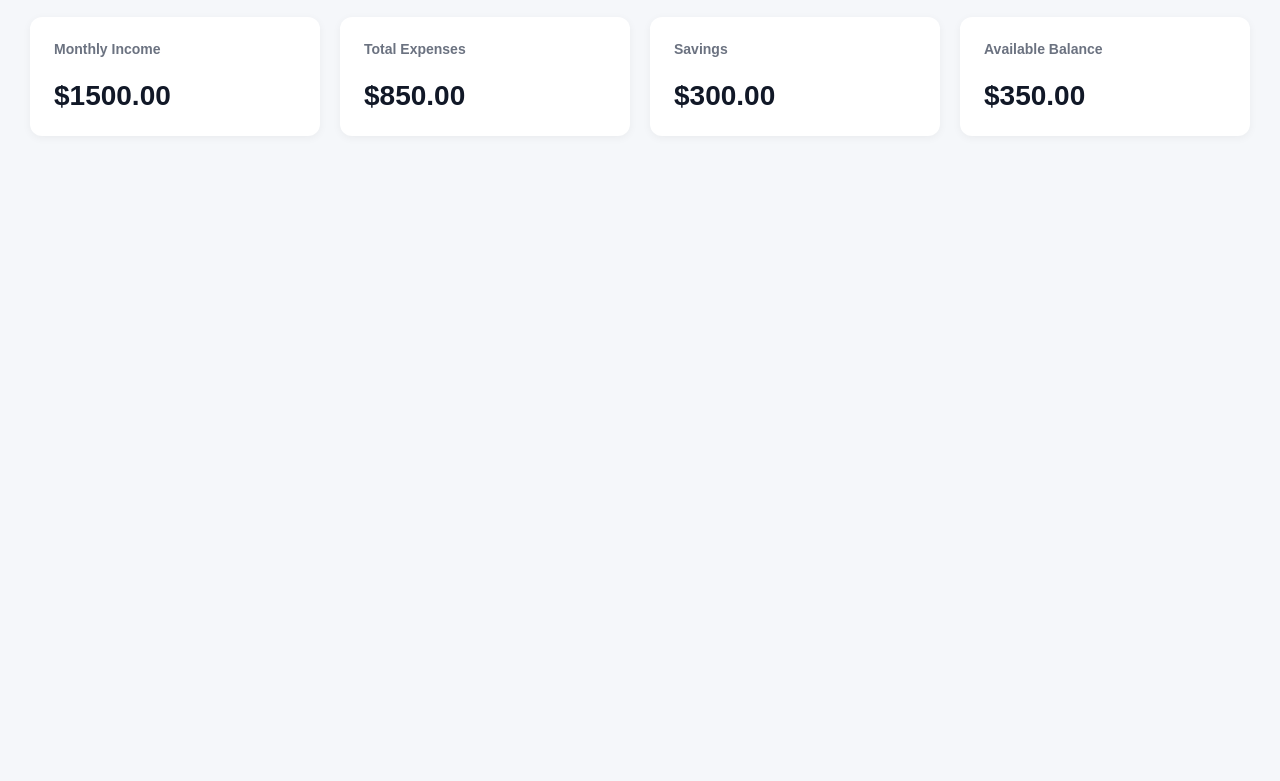
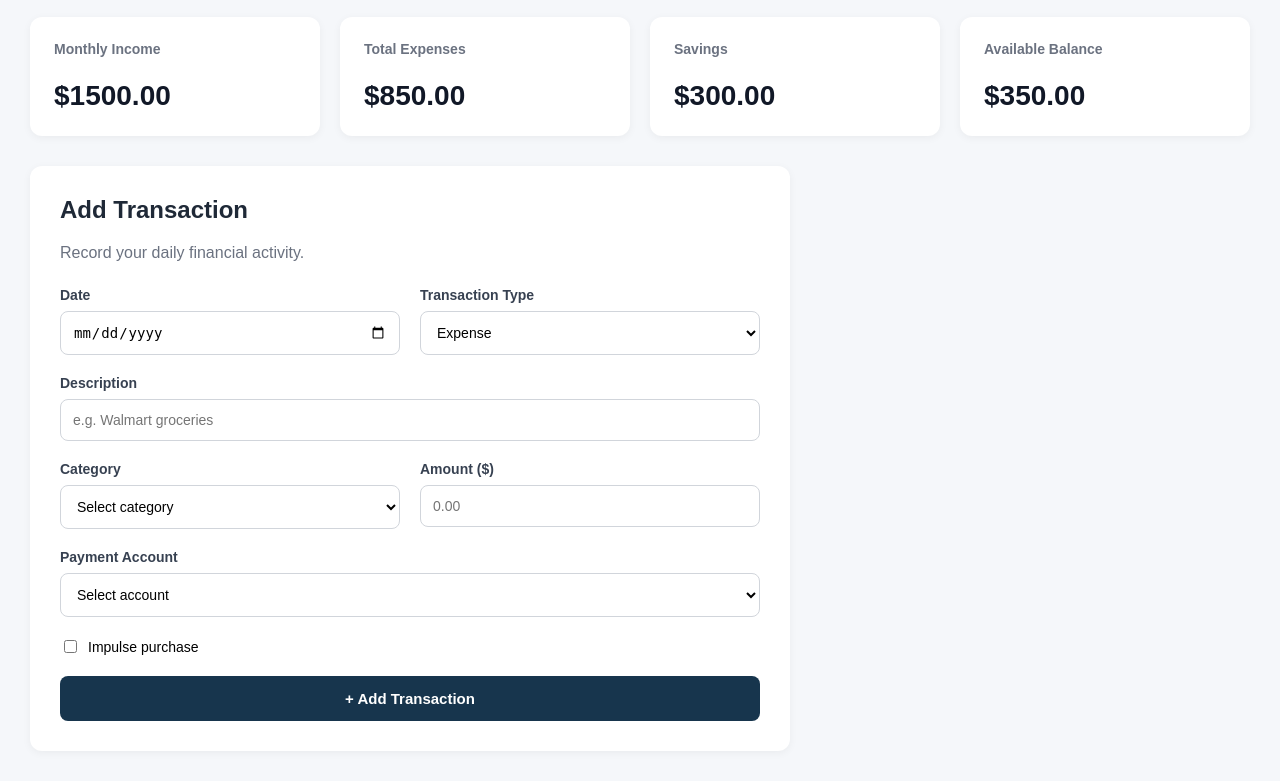
Before and after one commit to bibekshah47/finance-tracker, a Flask app: page / in a window 1280 px wide. Shown: the part 141-922 px from the top of the page. Before the commit the page ends 249 px from the top, so only its background shows below. Run offline with Flask 3, Linux system fonts and the light colour scheme.

Commit message:
Add transaction entry form

```diff
--- a/static/css/style.css
+++ b/static/css/style.css
@@ -47,3 +47,102 @@ h1 {
         grid-template-columns: 1fr;
     }
 }
+
+
+/* Transaction section */
+.transaction-section {
+    background-color: white;
+    padding: 30px;
+    border-radius: 12px;
+    margin-top: 30px;
+    max-width: 700px;
+    box-shadow: 0 2px 8px rgba(0, 0, 0, 0.05);
+}
+
+.transaction-section h2 {
+    color: #1f2937;
+    margin-top: 0;
+}
+
+.transaction-section p {
+    color: #6b7280;
+}
+
+/* Form layout */
+.transaction-form {
+    display: grid;
+    grid-template-columns: repeat(2, minmax(0, 1fr));
+    gap: 20px;
+    margin-top: 25px;
+}
+
+/* Individual form fields */
+.form-group {
+    display: flex;
+    flex-direction: column;
+    gap: 8px;
+}
+
+.form-group label {
+    font-size: 14px;
+    font-weight: 600;
+    color: #374151;
+}
+
+.form-group input,
+.form-group select {
+    width: 100%;
+    box-sizing: border-box;
+    padding: 12px;
+    border: 1px solid #d1d5db;
+    border-radius: 8px;
+    font-size: 14px;
+    background-color: white;
+}
+
+/* Input focus */
+.form-group input:focus,
+.form-group select:focus {
+    outline: 2px solid #0f766e;
+    outline-offset: 1px;
+}
+
+/* Full-width fields */
+.full-width {
+    grid-column: 1 / -1;
+}
+
+/* Impulse purchase checkbox */
+.checkbox-group {
+    display: flex;
+    align-items: center;
+    gap: 8px;
+    font-size: 14px;
+}
+
+/* Add Transaction button */
+.submit-btn {
+    background-color: #17354d;
+    color: white;
+    padding: 14px;
+    border: none;
+    border-radius: 8px;
+    font-size: 15px;
+    font-weight: 600;
+    cursor: pointer;
+}
+
+.submit-btn:hover {
+    background-color: #244b68;
+}
+
+/* Mobile responsive layout */
+@media (max-width: 600px) {
+    .transaction-form {
+        grid-template-columns: 1fr;
+    }
+
+    .transaction-section {
+        padding: 20px;
+    }
+}
--- a/templates/index.html
+++ b/templates/index.html
@@ -39,5 +39,93 @@
     </div>
 
 
+    <!-- Add Transaction Section -->
+    <section class="transaction-section">
+
+        <h2>Add Transaction</h2>
+        <p>Record your daily financial activity.</p>
+
+        <form class="transaction-form">
+
+            <div class="form-group">
+                <label for="date">Date</label>
+                <input type="date" id="date" name="date" required>
+            </div>
+
+            <div class="form-group">
+                <label for="type">Transaction Type</label>
+                <select id="type" name="type" required>
+                    <option value="Expense">Expense</option>
+                    <option value="Income">Income</option>
+                    <option value="Savings">Savings</option>
+                    <option value="Investment">Investment</option>
+                    <option value="Transfer">Transfer</option>
+                </select>
+            </div>
+
+            <div class="form-group full-width">
+                <label for="description">Description</label>
+                <input type="text" id="description"
+                    name="description"
+                    placeholder="e.g. Walmart groceries" required>
+            </div>
+
+            <div class="form-group">
+                <label for="category">Category</label>
+                <select id="category" name="category" required>
+                    <option value="">Select category</option>
+                    <option>Rent &amp; Utilities</option>
+                    <option>Groceries</option>
+                    <option>Eating Out</option>
+                    <option>Gas &amp; Transport</option>
+                    <option>Car &amp; Insurance</option>
+                    <option>Subscriptions</option>
+                    <option>Shopping</option>
+                    <option>Entertainment</option>
+                    <option>Education</option>
+                    <option>Health</option>
+                    <option>Job Pay</option>
+                    <option>Emergency Fund</option>
+                    <option>Other Savings</option>
+                    <option>Investments</option>
+                    <option>Other</option>
+                </select>
+            </div>
+
+            <div class="form-group">
+                <label for="amount">Amount ($)</label>
+                <input type="number" id="amount" name="amount"
+                    placeholder="0.00" min="0.01"
+                    step="0.01" required>
+            </div>
+
+            <div class="form-group full-width">
+                <label for="account">Payment Account</label>
+                <select id="account" name="account" required>
+                    <option value="">Select account</option>
+                    <option>Chase Sapphire Preferred</option>
+                    <option>Discover</option>
+                    <option>Capital One</option>
+                    <option>Checking Account</option>
+                    <option>Cash</option>
+                    <option>Other</option>
+                </select>
+            </div>
+
+            <div class="checkbox-group full-width">
+                <input type="checkbox" id="impulse" name="impulse">
+                <label for="impulse">Impulse purchase</label>
+            </div>
+
+            <button type="button" class="submit-btn full-width">
+                + Add Transaction
+            </button>
+
+        </form>
+
+    </section>
+
+
+
 </body>
 </html>
```
